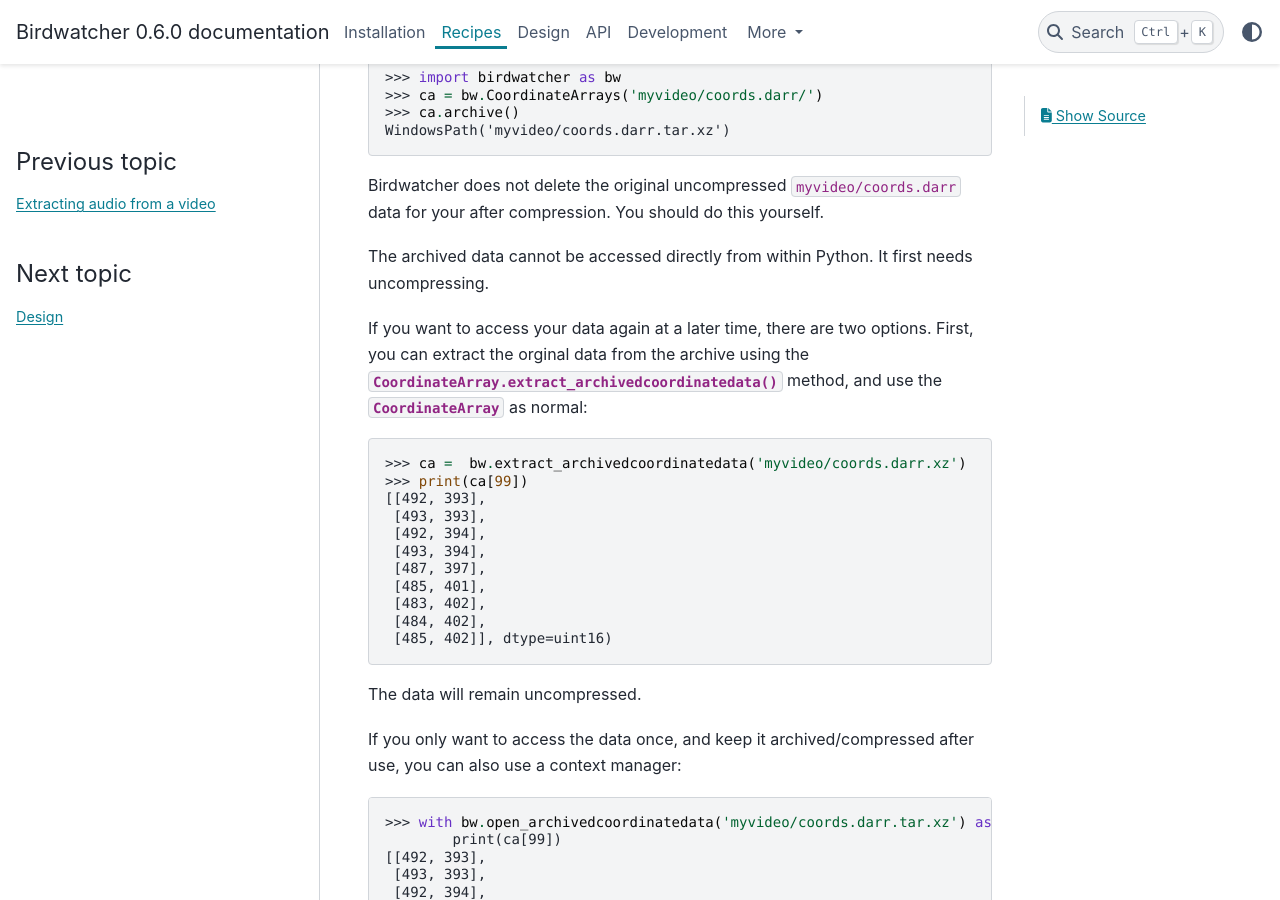
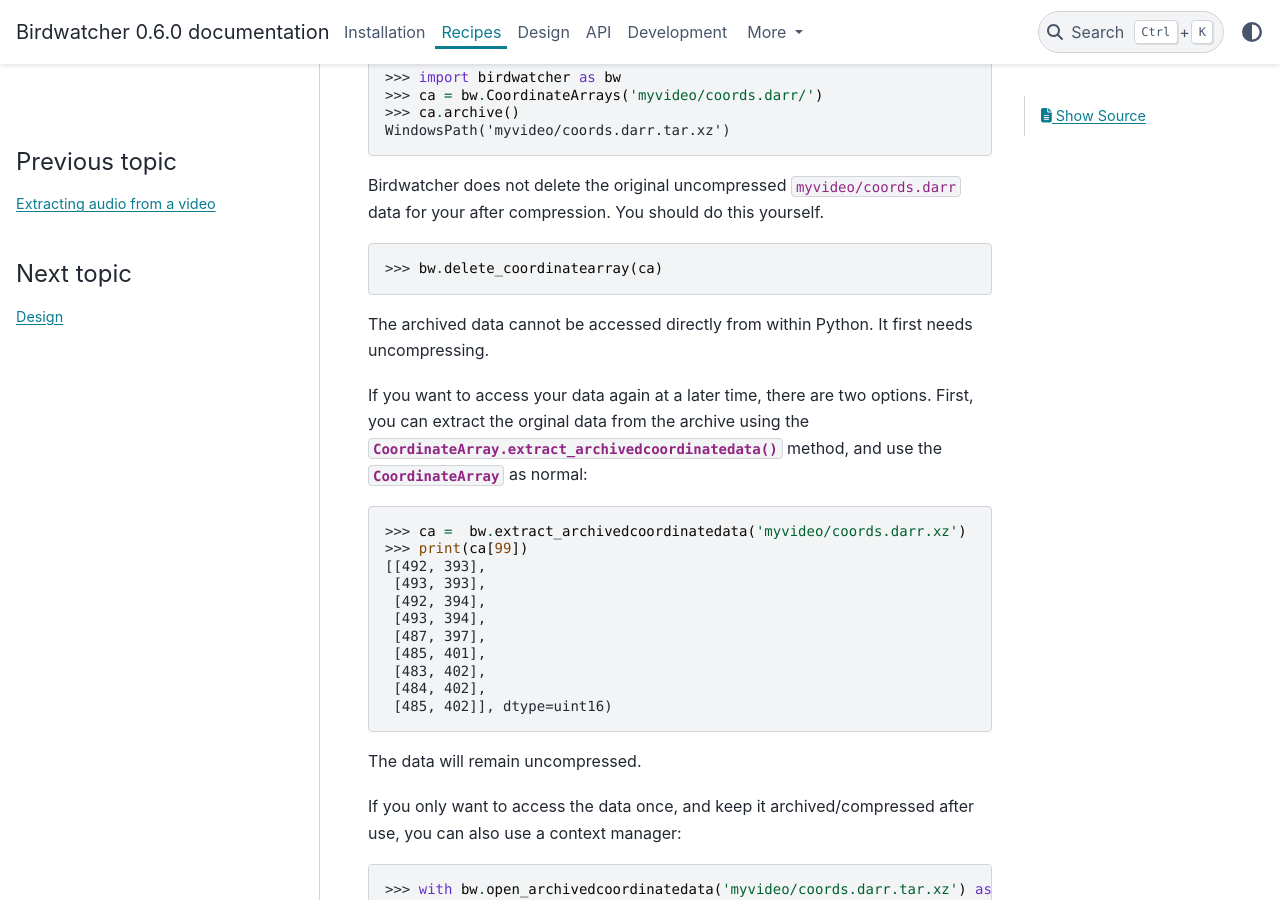
Before and after one commit to gbeckers/Birdwatcher, a Sphinx documentation site: the page built from docs/recipes/archivecoordinatedata.rst, in a window 1280 px wide and 900 px high, scrolled down 334 px. Built offline with Sphinx 7.4.7 and the PyData theme 0.15.4, drawn with Linux system fonts in a browser that asks for light colours.

Commit message:
checked notebooks with most recent code

```diff
--- a/docs/recipes/archivecoordinatedata.rst
+++ b/docs/recipes/archivecoordinatedata.rst
@@ -13,6 +13,10 @@
     WindowsPath('myvideo/coords.darr.tar.xz')
 
 Birdwatcher does not delete the original uncompressed ``myvideo/coords.darr`` data for your after compression. You should do this yourself.
+
+.. code:: python
+
+    >>> bw.delete_coordinatearray(ca)
 
 The archived data cannot be accessed directly from within Python. It first needs uncompressing.
 
```
Also changed, not shown: 5 other files.
